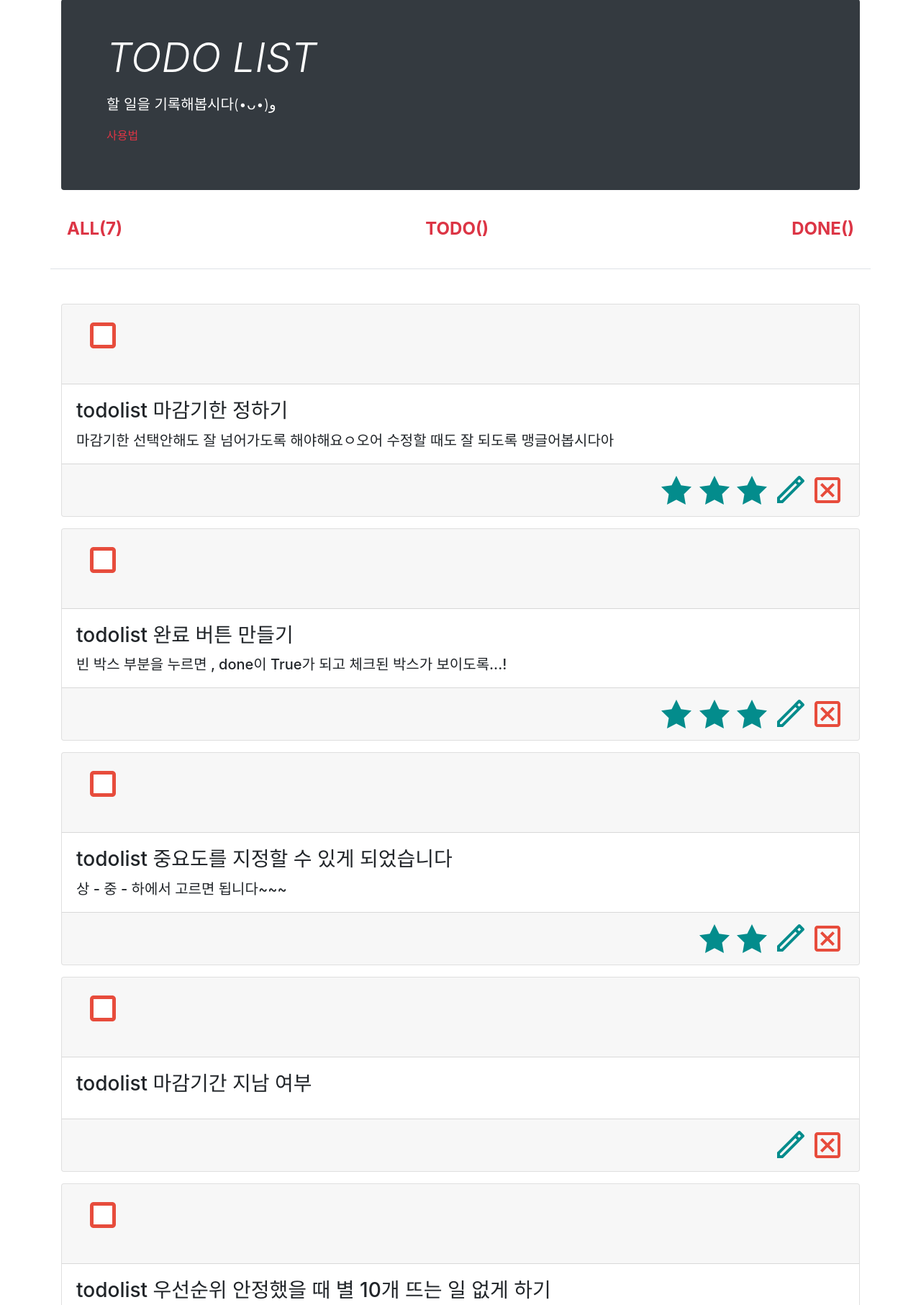
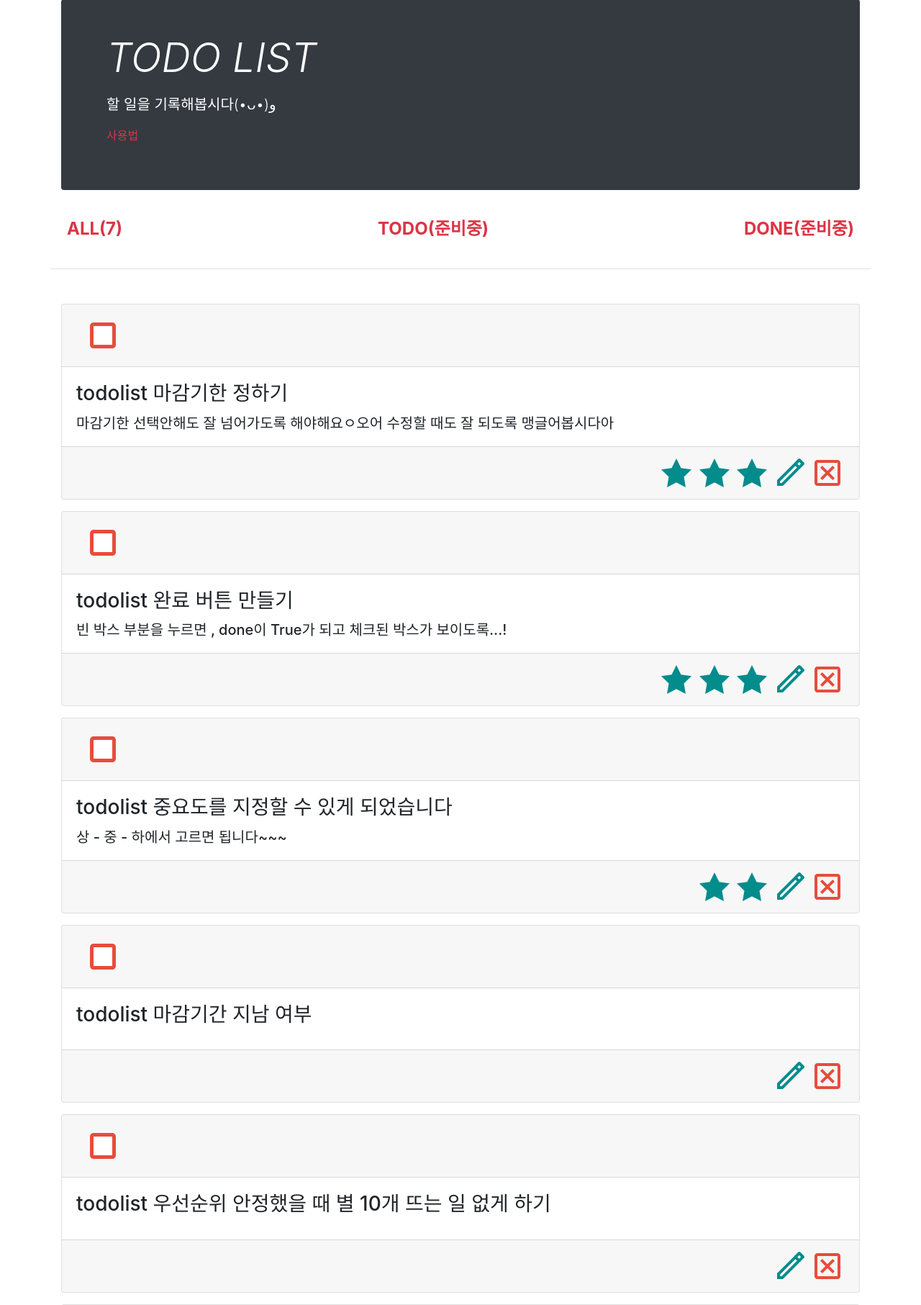
Before and after one commit to kim320/todolist, a Django app: page / in a window 1280 px wide. Shown: the part 121-1934 px from the top of the page at 72% size. Run offline with Django 3.2, Linux system fonts and the light colour scheme; data comes from the database, SQL or seed files in the repository; both versions use the stored data as it was after the commit; some libraries are stand-ins or nearby versions.

```diff
--- a/todolistapp/templates/base.html
+++ b/todolistapp/templates/base.html
@@ -95,8 +95,8 @@
     <div class="nav-scroller py-2 mb-2">
         <nav class="nav d-flex justify-content-between">
             <h4><a class="p-2 text-danger font-weight-bold" href="{% url 'todolist' %}">ALL({{todolists.count}})</a></h5>
-            <h4><a class="p-2 text-danger font-weight-bold" href="#">TODO()</a></h5>
-            <h4><a class="p-2 text-danger font-weight-bold" href="#">DONE()</a></h5>
+            <h4><a class="p-2 text-danger font-weight-bold" href="#">TODO(준비중)</a></h5>
+            <h4><a class="p-2 text-danger font-weight-bold" href="#">DONE(준비중)</a></h5>
         </nav>
     </div>
     </div>
--- a/todolistapp/templates/todolist.html
+++ b/todolistapp/templates/todolist.html
@@ -8,7 +8,9 @@
 
         {% for todolist in todolists.all %}
         <div class="card mb-3">
-            <h5 class="card-header">
+            <div class="card-header">
+                <div class="row">
+                <div class="col-8">
                 {% if todolist.done is False %}
                     <form action="{% url 'todolist_done' todolist.id %}">
                         <button class="btn btn-link" type="submit" name="done">
@@ -28,6 +30,8 @@
                         </button>
                     </form>
                 {% endif %}
+                </div>
+                <h3 class="col-4 text-right">
                     {% if todolist.due_date == None %}
                     &nbsp;
                     {% else %}
@@ -39,13 +43,14 @@
                         viewBox="0 0 192 192"
                         style=" fill:#000000;"><g fill="none" fill-rule="nonzero" stroke="none" stroke-width="1" stroke-linecap="butt" stroke-linejoin="miter" stroke-miterlimit="10" stroke-dasharray="" stroke-dashoffset="0" font-family="none" font-weight="none" font-size="none" text-anchor="none" style="mix-blend-mode: normal"><path d="M0,192v-192h192v192z" fill="none"></path><g id="original-icon" fill="#e74c3c"><path d="M50.35938,12.01562l-36.76562,30.92188l10.29687,12.23438l36.76562,-30.92188zM141.64062,12.01562l-10.29687,12.23438l36.76562,30.92188l10.29687,-12.23438zM96,32c-39.768,0 -72,32.232 -72,72c0,39.768 32.232,72 72,72c39.768,0 72,-32.232 72,-72c0,-39.768 -32.232,-72 -72,-72zM96,48c30.928,0 56,25.072 56,56c0,30.928 -25.072,56 -56,56c-30.928,0 -56,-25.072 -56,-56c0,-30.928 25.072,-56 56,-56zM88,64v52.9375l36.42187,18.21874l7.15626,-14.3125l-27.57813,-13.78126v-43.0625z"></path></g></g></svg>
                     {% endif %}
-            </h5>
+                </h3>
+                </div>
+            </div>
             <div class="card-body">
                 <h3 class="card-title">{{todolist.title}}</h3>
                 <h5 class="card-text">{{todolist.content}}</h5>
             </div>
             <div class="card-footer text-right">
-
                 {% for num in todolist.level %}
                     <svg xmlns="http://www.w3.org/2000/svg" x="0px" y="0px"
                     width="48" height="48"
```
Also changed, not shown: db.sqlite3. Lines whose indentation alone changed are shown as unchanged.
